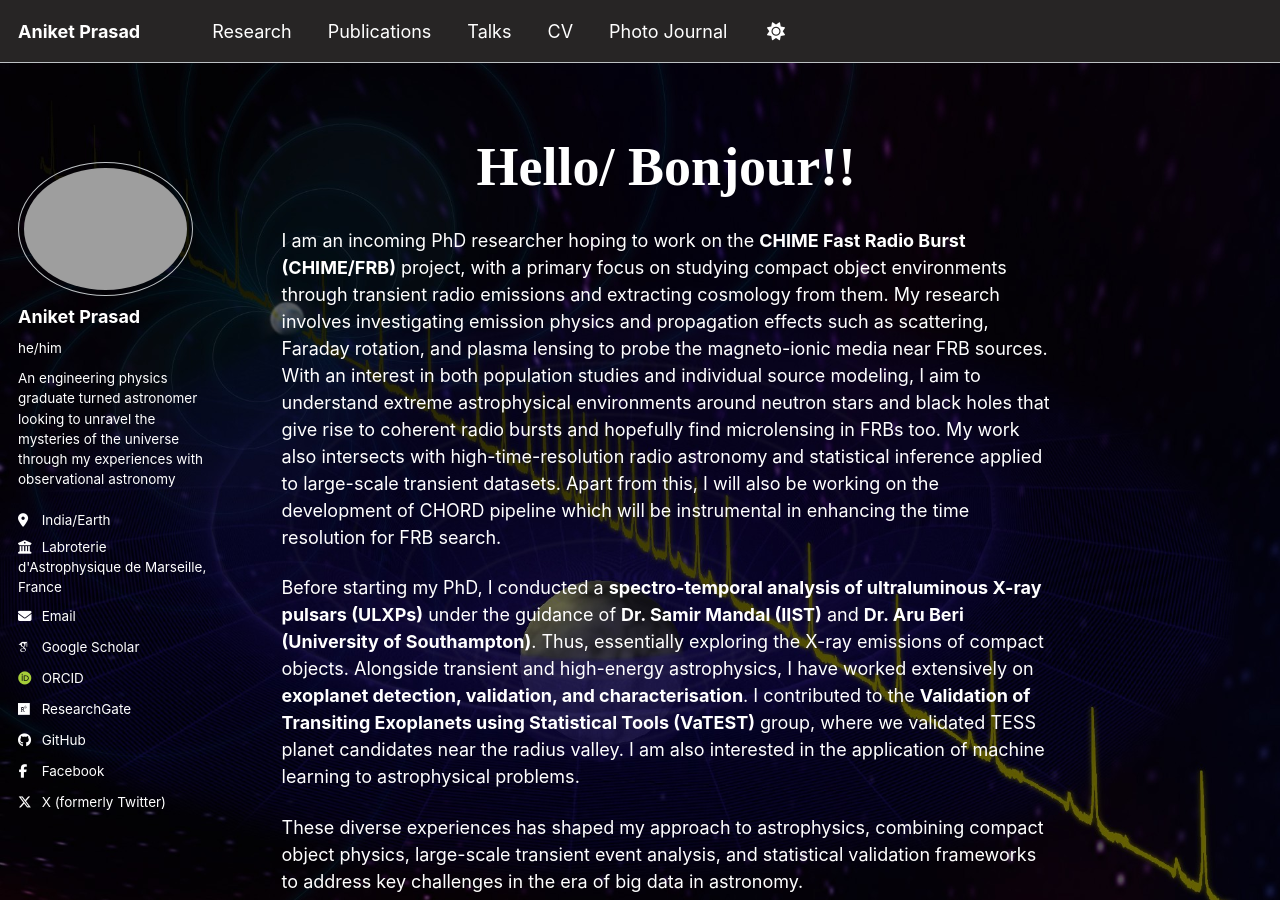
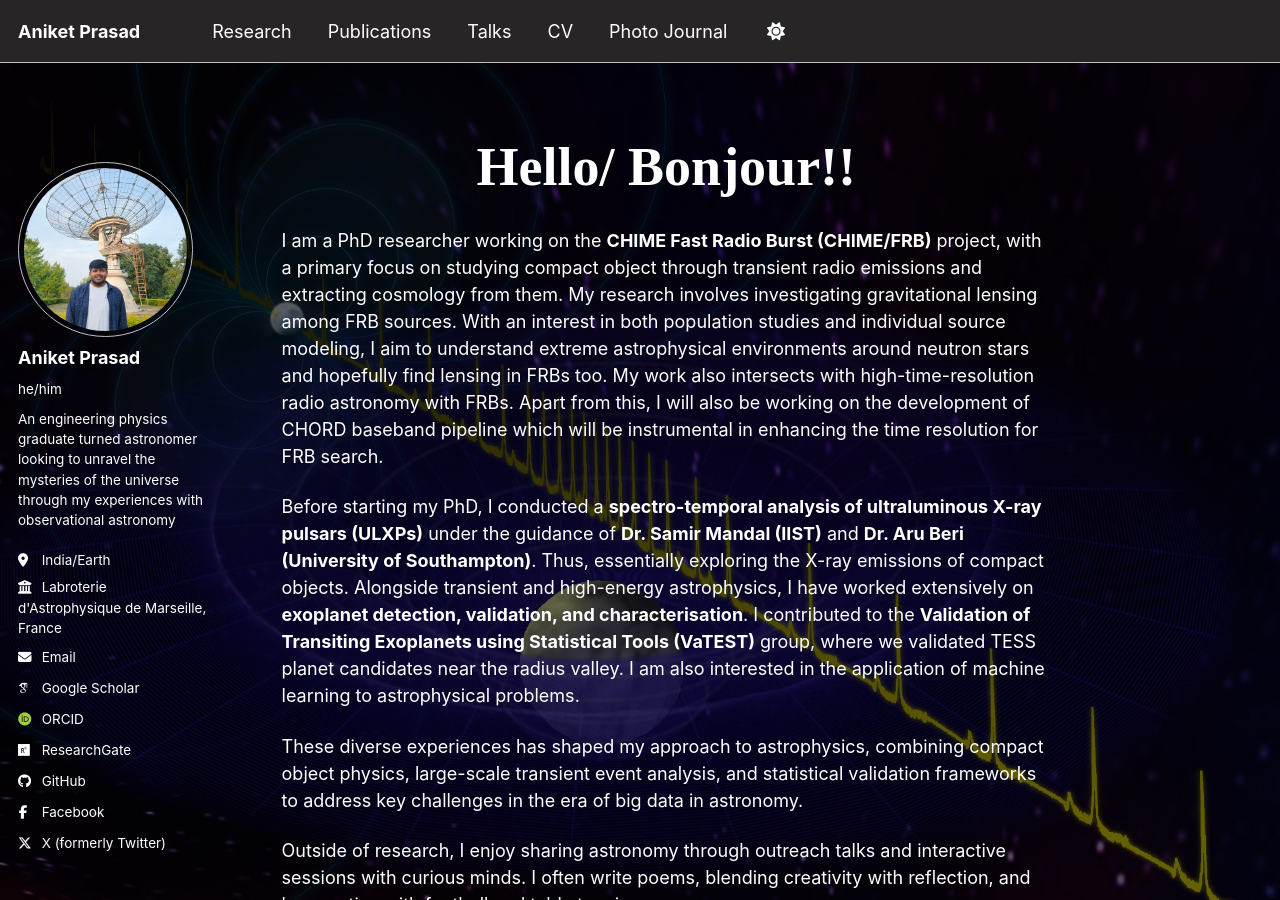
Before and after one commit to aniketprasadastro/aniketprasadastro.github.io, a Jekyll site: the page built from _pages/about.md, in a window 1280 px wide and 900 px high. Built offline with Jekyll 4.4.1, drawn with Linux system fonts in a browser that asks for light colours; some web fonts are replaced; a script that is not in the unit is left out.

Commit message:
updating about section

```diff
--- a/_config.yml
+++ b/_config.yml
@@ -22,7 +22,7 @@ repository               : "aniketprasadastro/aniketprasadastro.github.io"
 #               Additional customization can be done by editing /_includes/author-profile.html
 author:
   # Biographic information
-  avatar           : "IMG_4053.JPG"
+  avatar           : "profile_pic.jpeg"
   name             : "Aniket Prasad"
   pronouns         : "he/him" # example: "she/her"
   bio              : "An engineering physics graduate turned astronomer looking to unravel the mysteries of the universe through my experiences with observational astronomy"
--- a/_pages/about.md
+++ b/_pages/about.md
@@ -12,7 +12,7 @@ redirect_from:
   Hello/ Bonjour!!
 </h1>
 
-I am an incoming PhD researcher hoping to work on the **CHIME Fast Radio Burst (CHIME/FRB)** project, with a primary focus on studying compact object environments through transient radio emissions and extracting cosmology from them. My research involves investigating emission physics and propagation effects such as scattering, Faraday rotation, and plasma lensing to probe the magneto-ionic media near FRB sources. With an interest in both population studies and individual source modeling, I aim to understand extreme astrophysical environments around neutron stars and black holes that give rise to coherent radio bursts and hopefully find microlensing in FRBs too. My work also intersects with high-time-resolution radio astronomy and statistical inference applied to large-scale transient datasets. Apart from this, I will also be working on the development of CHORD pipeline which will be instrumental in enhancing the time resolution for FRB search.
+I am a PhD researcher working on the **CHIME Fast Radio Burst (CHIME/FRB)** project, with a primary focus on studying compact object through transient radio emissions and extracting cosmology from them. My research involves investigating gravitational lensing among FRB sources. With an interest in both population studies and individual source modeling, I aim to understand extreme astrophysical environments around neutron stars and hopefully find lensing in FRBs too. My work also intersects with high-time-resolution radio astronomy with FRBs. Apart from this, I will also be working on the development of CHORD baseband pipeline which will be instrumental in enhancing the time resolution for FRB search.
 
 Before starting my PhD, I conducted a **spectro-temporal analysis of ultraluminous X-ray pulsars (ULXPs)** under the guidance of **Dr. Samir Mandal (IIST)** and **Dr. Aru Beri (University of Southampton)**. Thus, essentially exploring the X-ray emissions of compact objects. Alongside transient and high-energy astrophysics, I have worked extensively on **exoplanet detection, validation, and characterisation**. I contributed to the **Validation of Transiting Exoplanets using Statistical Tools (VaTEST)** group, where we validated TESS planet candidates near the radius valley. I am also interested in the application of machine learning to astrophysical problems.
 
```
Also changed, not shown: images/profile_pic.jpeg (added).
